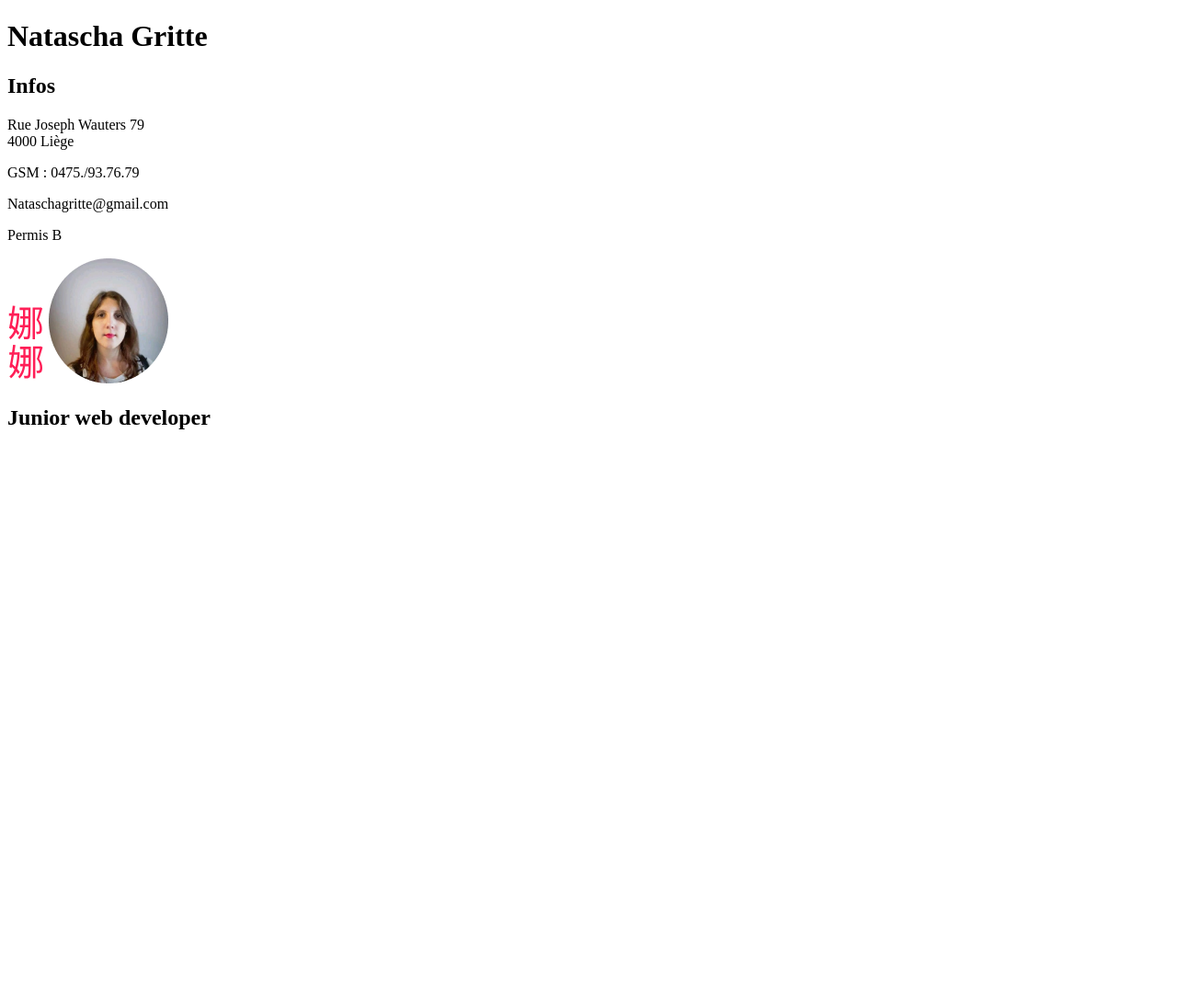
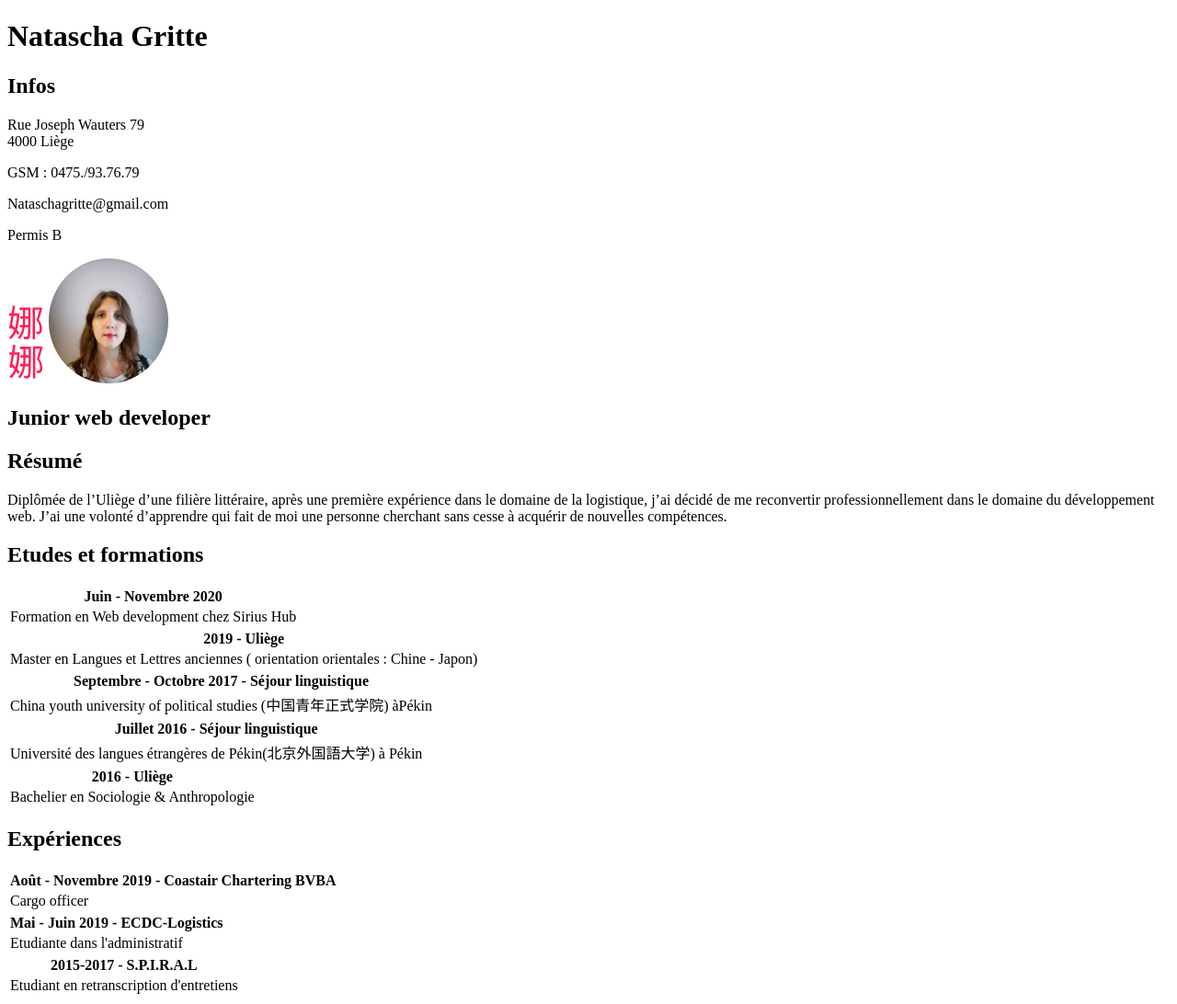
Before and after one commit to Dhaibuna/Curriculum-vitae, a plain HTML site: page index.html in a window 1280 px wide. Shown: the whole page at 92% size. Before the commit the page ends 800 px from the top, so only its background shows below. Drawn offline with Linux system fonts and the light colour scheme.

Commit message:
update HTML main

```diff
--- a/index.html
+++ b/index.html
@@ -24,7 +24,107 @@
 
     </header>
 
-    <main></main>
+    <main>
+        <section>
+            <h2>Résumé</h2>
+            <article>Diplômée de l’Uliège d’une filière littéraire, après une première expérience dans le domaine de la logistique,
+                 j’ai décidé de me reconvertir professionnellement dans le domaine du développement web.
+                 J’ai une volonté d’apprendre qui fait de moi une personne cherchant
+                sans cesse à acquérir de nouvelles compétences.
+               </article>
+        </section>
+
+        <section>
+            <h2>Etudes et formations</h2>
+            <table>
+                <tr>
+                    <th>
+                        Juin - Novembre 2020
+                    </th>
+                </tr>
+                <tr>
+                    <td>Formation en Web development chez Sirius Hub</td>
+                </tr>
+            </table>
+            <table>
+                <tr>
+                    <th>
+                        2019 - Uliège
+                    </th>
+                </tr>
+                <tr>
+                    <td>Master en Langues et Lettres anciennes ( orientation
+                        orientales : Chine - Japon) </td>
+                </tr>
+            </table>
+            <table>
+                <tr>
+                    <th>
+                        Septembre - Octobre 2017 - Séjour linguistique
+                    </th>
+                </tr>
+                <tr>
+                    <td> China youth university of political studies (中国青年正式学院) àPékin </td>
+                </tr>
+            </table>
+            <table>
+                <tr>
+                    <th>
+                        Juillet 2016 - Séjour linguistique
+                    </th>
+                </tr>
+                <tr>
+                    <td> Université des langues étrangères de Pékin(北京外国語大学) à Pékin </td>
+                </tr>
+            </table>
+            <table>
+                <tr>
+                    <th>
+                        2016 - Uliège
+                    </th>
+                </tr>
+                <tr>
+                    <td> Bachelier en Sociologie & Anthropologie  </td>
+                </tr>
+            </table>
+        </section>
+
+        <section>
+            <h2>Expériences</h2>
+
+            <table>
+                <tr>
+                    <th>
+                        Août - Novembre 2019 - Coastair Chartering BVBA
+                    </th>
+                </tr>
+                <tr>
+                    <td> Cargo officer </td>
+                </tr>
+            </table>
+            <table>
+                <tr>
+                    <th>
+                        Mai - Juin 2019 - ECDC-Logistics
+                    </th>
+                </tr>
+                <tr>
+                    <td> Etudiante dans l'administratif  </td>
+                </tr>
+            </table>
+            <table>
+                <tr>
+                    <th>
+                        2015-2017 - S.P.I.R.A.L
+                    </th>
+                </tr>
+                <tr>
+                    <td> Etudiant en retranscription d'entretiens  </td>
+                </tr>
+            </table>
+        </section>
+
+    </main>
     <footer></footer>
 </body>
 
```
Lines whose indentation alone changed are shown as unchanged.
